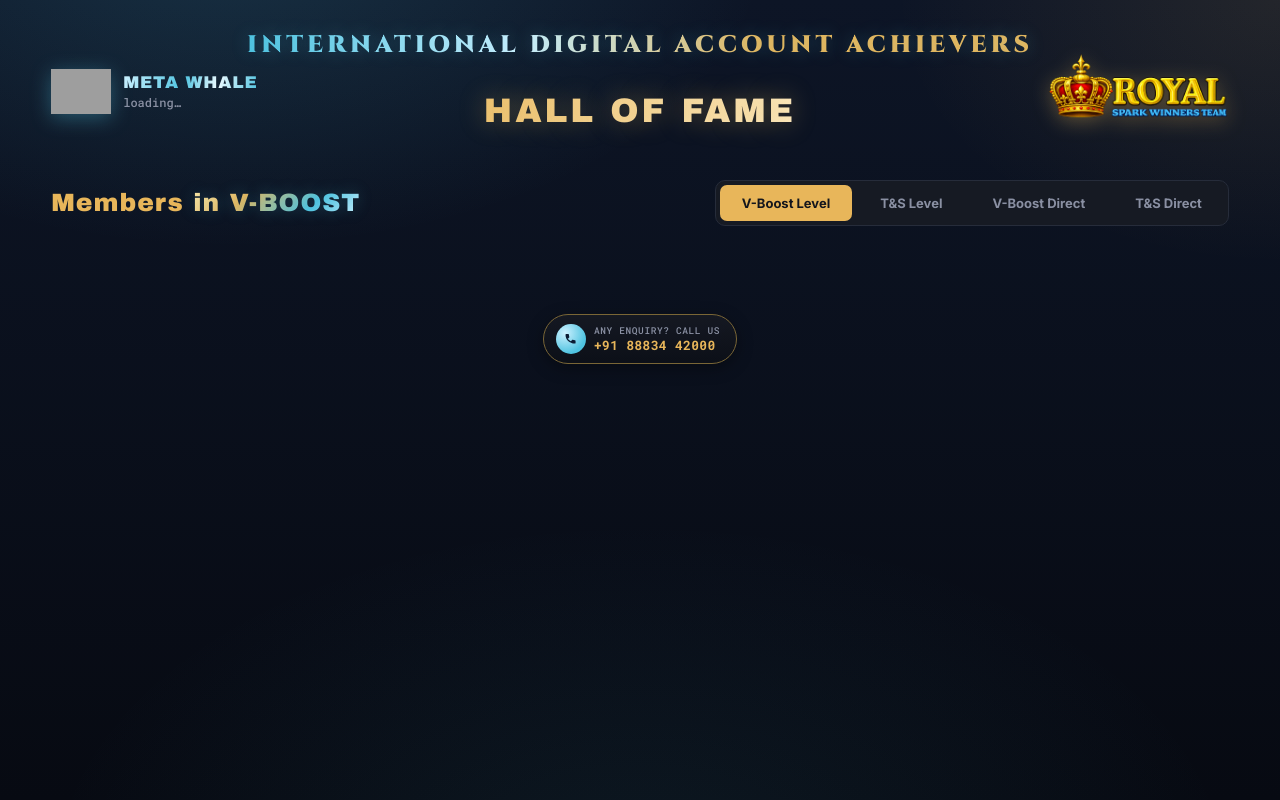
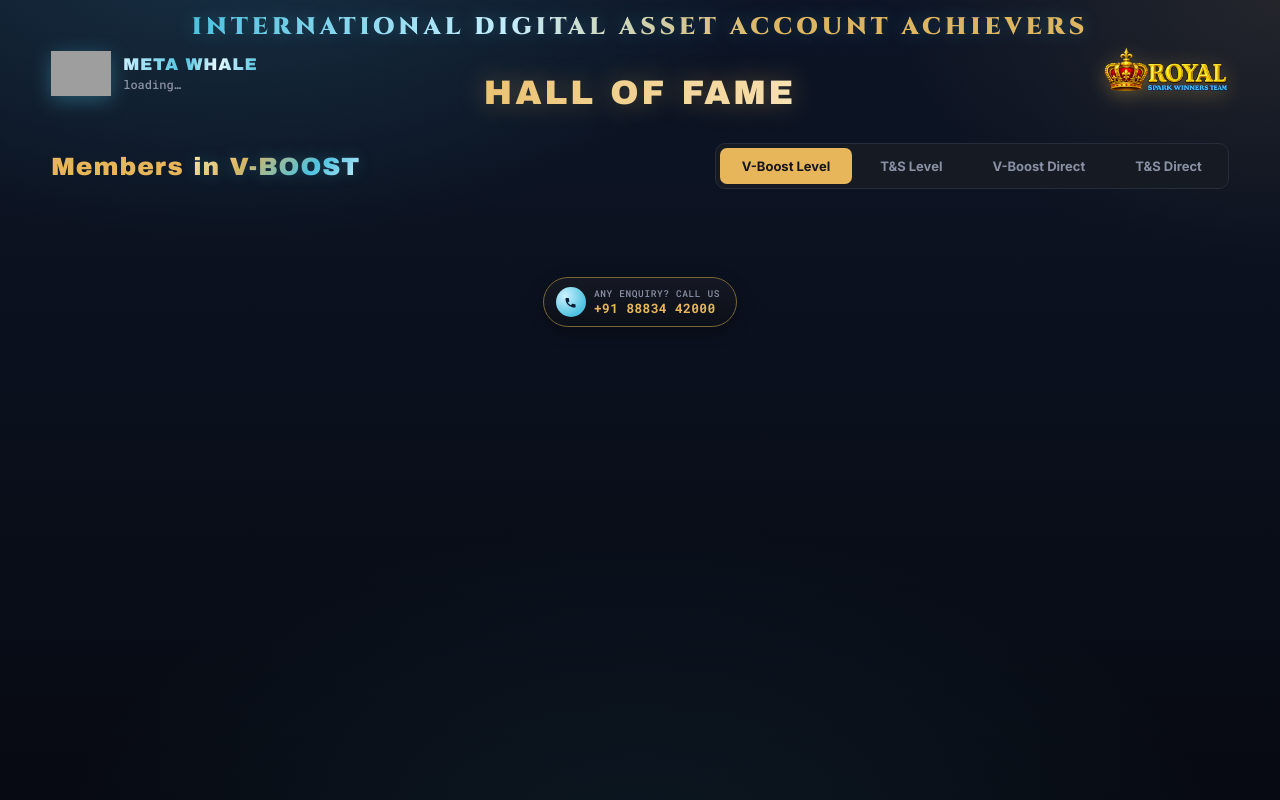
Before and after one commit to royalwinnersteam/m, a plain HTML site: page index.html in a window 1280 px wide. Drawn offline with nearby package versions, Linux system fonts and the light colour scheme; grey boxes are pictures that could not be loaded; a script that the page names is missing.

Commit message:
Update index.html

```diff
--- a/index.html
+++ b/index.html
@@ -405,7 +405,7 @@
       </div>
       <!-- Center -->
       <div class="site-title-wrap">
-          <div class="super-title">International Digital Account Achievers</div>
+          <div class="super-title">International Digital Asset Account Achievers</div>
           <div class="site-title">Hall of Fame</div>
       </div>
       <!-- Right -->
```
